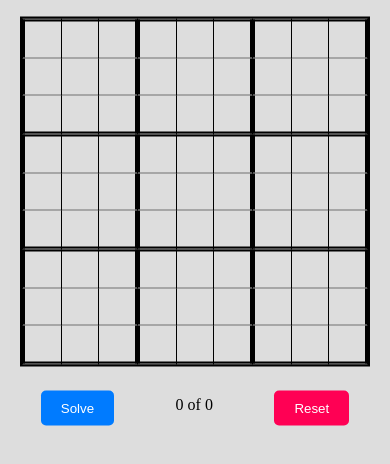
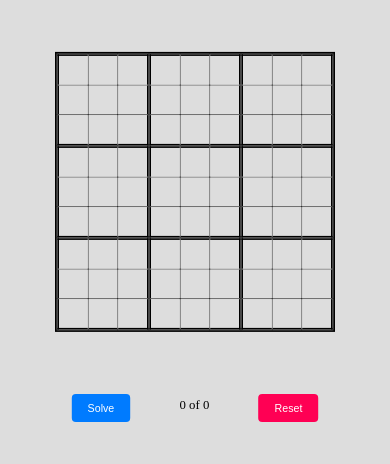
Before and after one commit to Mostafa-Ehab/Sudoko-Solver, a plain HTML site: page index.html in a window 390 px wide. Shown: the part 222-686 px from the top of the page. Drawn offline with Linux system fonts and the light colour scheme.

Commit message:
Add some queries

```diff
--- a/css/style.css
+++ b/css/style.css
@@ -150,3 +150,9 @@ body {
     color: var(--main-color);
     right: 0;
 }
+
+@media screen and (max-width: 600px) {
+    .main>div {
+        transform: scale(0.8);
+    }
+}
```
